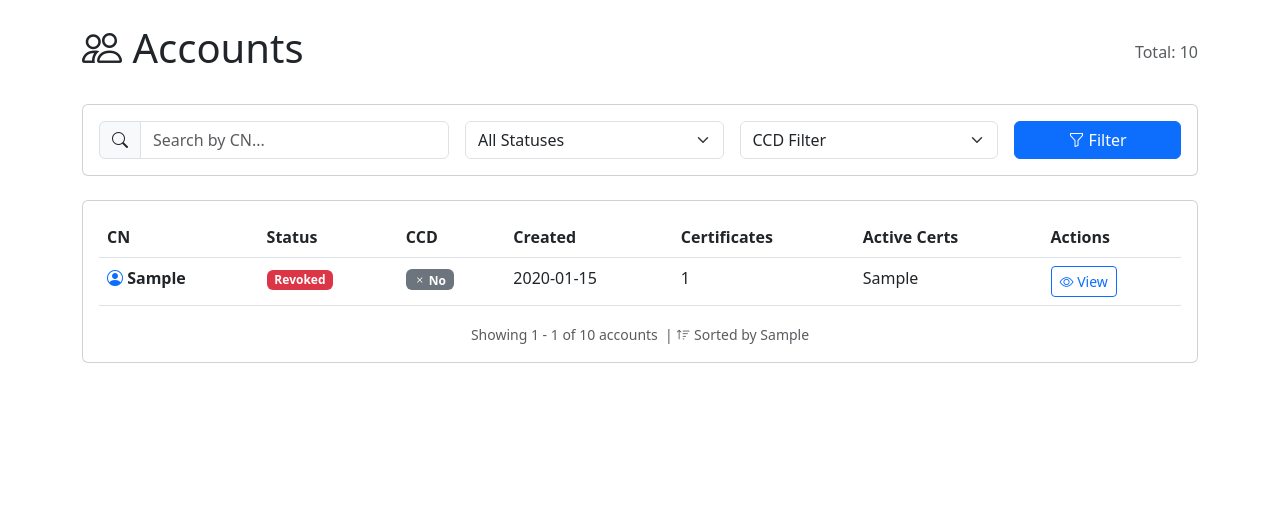
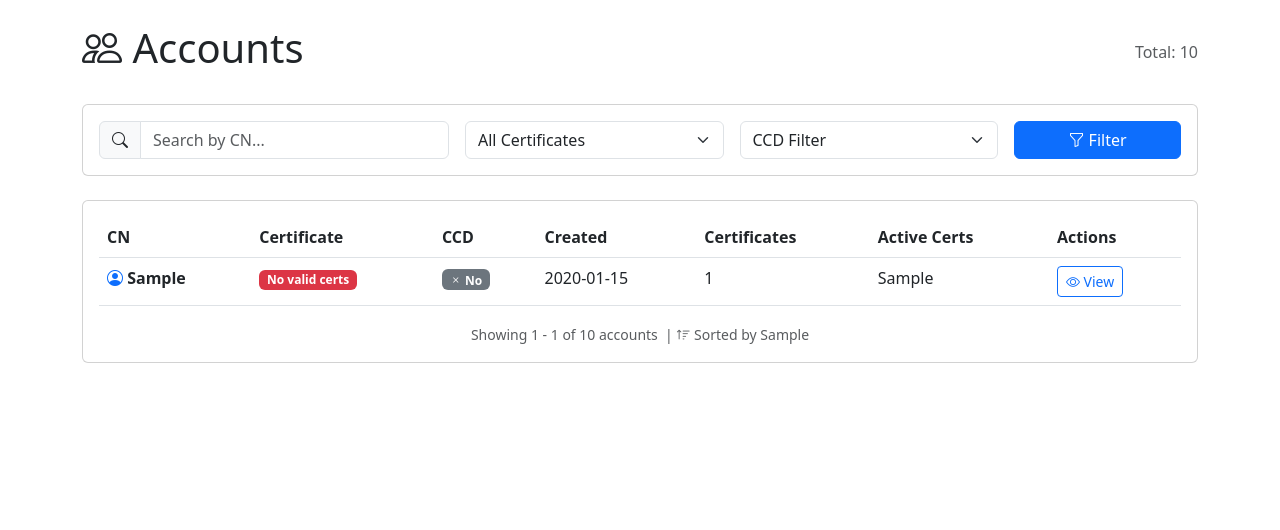
Before and after one commit to spo0okie/ovpn-logserver, a FastAPI app: template web/templates/accounts.html in a window 1280 px wide. Shown: the part 56-586 px from the top of the page. Run offline with FastAPI, Linux system fonts and the light colour scheme; the template is opened without the code that fills it: most values are stand-ins (such as "Sample title", 1, 10 or a date in 2020); some libraries are stand-ins or nearby versions.

Commit message:
muti-instance account statuses

```diff
--- a/web/routes/pages.py
+++ b/web/routes/pages.py
@@ -189,11 +189,14 @@ def accounts_list(
         sort_order=sort_order,
         db=db,
     )
+    # Мультисайт: при нескольких серверах колонка CCD показывает разбивку по ним
+    servers = servers_api.list_servers(db=db)
     return templates.TemplateResponse(
         "accounts.html",
         {
             "request": request,
             "accounts": accounts,
+            "servers": servers["data"],
             "search": search,
             "is_revoked": is_revoked,
             "has_ccd": has_ccd,
--- a/web/schemas.py
+++ b/web/schemas.py
@@ -72,7 +72,8 @@ class AccountListItem(BaseModel):
     cert_count: int  # Общее количество сертификатов
     active_certs: int  # Количество активных сертификатов
     has_active_cert: bool  # Есть ли хотя бы один активный сертификат
-    has_ccd: bool  # Есть ли CCD для этого CN
+    has_ccd: bool  # Агрегат: CCD есть хотя бы на одном сервере
+    ccd_sites: List[str] = []  # Имена серверов, на которых есть CCD (мультисайт)
     created_at: Optional[datetime] = None  # Дата создания первого сертификата
 
     class Config:
--- a/web/templates/accounts.html
+++ b/web/templates/accounts.html
@@ -25,9 +25,10 @@
             </div>
             <div class="col-md-3">
                 <select class="form-select" name="is_revoked">
-                    <option value="">All Statuses</option>
-                    <option value="false" {% if is_revoked == 'false' %}selected{% endif %}>Active</option>
-                    <option value="true" {% if is_revoked == 'true' %}selected{% endif %}>Revoked</option>
+                    {# is_revoked фильтрует по «есть ли отозванные сертификаты», а не по колонке Certificate #}
+                    <option value="">All Certificates</option>
+                    <option value="false" {% if is_revoked == 'false' %}selected{% endif %}>No revoked certs</option>
+                    <option value="true" {% if is_revoked == 'true' %}selected{% endif %}>Has revoked certs</option>
                 </select>
             </div>
             <div class="col-md-3">
@@ -68,12 +69,12 @@
                                 {% endif %}
                             </a>
                         </th>
-                        <th>Status</th>
+                        <th title="Есть ли у CN хотя бы один неотозванный и неистекший сертификат. CA общий, от сервера не зависит">Certificate</th>
                         <th>
                             {% set sort_ccd = 'asc' if accounts.meta.sort_by != 'has_ccd' or accounts.meta.sort_order == 'desc' else 'desc' %}
                             <a href="/accounts?page=1&per_page={{ accounts.meta.per_page }}&search={{ search or '' }}&is_revoked={{ is_revoked or '' }}&has_ccd={{ has_ccd or '' }}&sort_by=has_ccd&sort_order={{ sort_ccd }}"
                                class="text-dark text-decoration-none">
-                                CCD
+                                CCD{% if servers | length > 1 %} by server{% endif %}
                                 {% if accounts.meta.sort_by == 'has_ccd' %}
                                     <i class="bi bi-caret-{{ 'up' if accounts.meta.sort_order == 'asc' else 'down' }}-fill"></i>
                                 {% endif %}
@@ -121,13 +122,22 @@
                         </td>
                         <td>
                             {% if account.has_active_cert %}
-                                <span class="badge bg-success">Active</span>
+                                <span class="badge bg-success">Valid</span>
                             {% else %}
-                                <span class="badge badge-revoked">Revoked</span>
+                                <span class="badge badge-revoked">No valid certs</span>
                             {% endif %}
                         </td>
                         <td>
-                            {% if account.has_ccd %}
+                            {% if servers | length > 1 %}
+                                {# Мультисайт: CCD ведётся отдельно на каждом сервере #}
+                                {% for srv in servers %}
+                                    {% if srv.name in account.ccd_sites %}
+                                        <span class="badge bg-info" title="CCD есть на {{ srv.name }}"><i class="bi bi-check"></i> {{ srv.name }}</span>
+                                    {% else %}
+                                        <span class="badge bg-secondary" title="CCD нет на {{ srv.name }}"><i class="bi bi-x"></i> {{ srv.name }}</span>
+                                    {% endif %}
+                                {% endfor %}
+                            {% elif account.has_ccd %}
                                 <span class="badge bg-info"><i class="bi bi-check"></i> Yes</span>
                             {% else %}
                                 <span class="badge bg-secondary"><i class="bi bi-x"></i> No</span>
@@ -154,7 +164,7 @@
                     </tr>
                     {% else %}
                     <tr>
-                        <td colspan="6" class="text-center text-muted py-4">
+                        <td colspan="7" class="text-center text-muted py-4">
                             <i class="bi bi-inbox fs-1"></i>
                             <p class="mt-2">No accounts found</p>
                         </td>
```
Also changed, not shown: docs/api.md (+6 -0 lines), web/api/accounts.py (+14 -0 lines), web/tests/test_multisite.py (+23 -0 lines).
